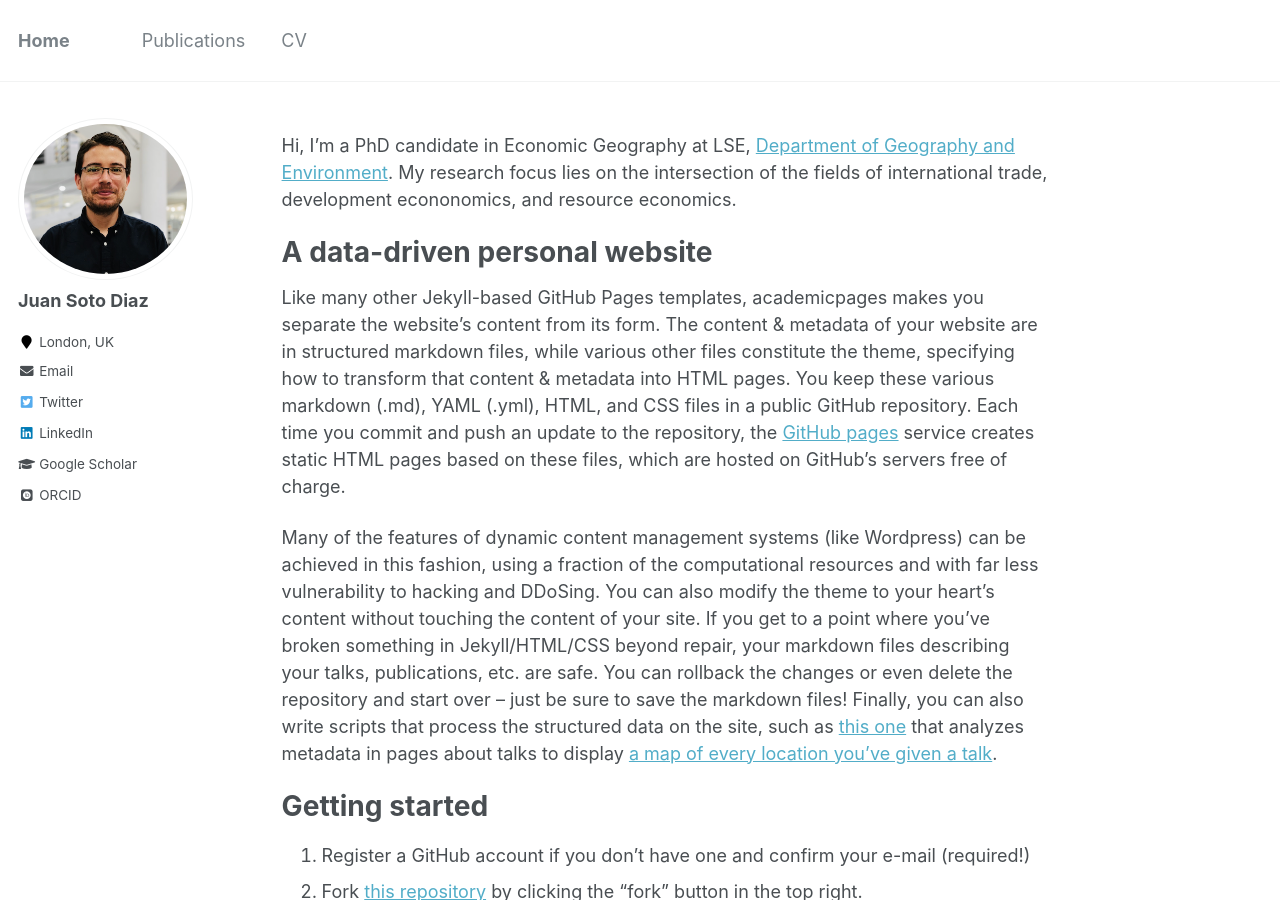
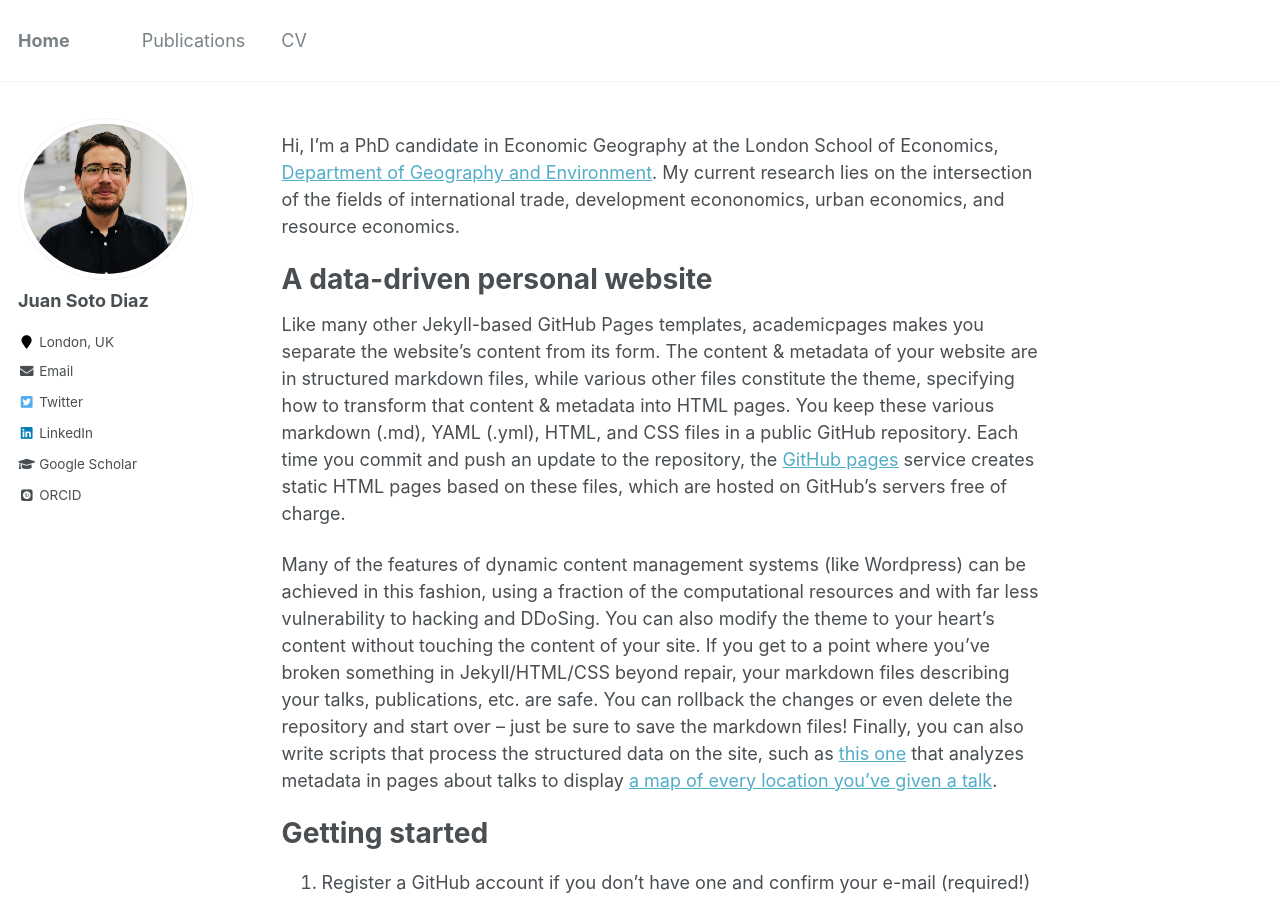
Before and after one commit to pedrofierroz87/pedrofierroz87.github.io, a Jekyll site: the page built from _pages/about.md, in a window 1280 px wide and 900 px high. Built offline with Jekyll 4.4.1, drawn with Linux system fonts in a browser that asks for light colours; some web fonts are replaced.

Commit message:
Update about.md

```diff
--- a/_pages/about.md
+++ b/_pages/about.md
@@ -8,7 +8,7 @@ redirect_from:
   - /about.html
 ---
 
-Hi, I'm a PhD candidate in Economic Geography at LSE, [Department of Geography and Environment](https://www.lse.ac.uk/geography-and-environment). My research focus lies on the intersection of the fields of international trade, development econonomics, and resource economics.
+Hi, I'm a PhD candidate in Economic Geography at the London School of Economics, [Department of Geography and Environment](https://www.lse.ac.uk/geography-and-environment). My current research lies on the intersection of the fields of international trade, development econonomics, urban economics, and resource economics.
 
 A data-driven personal website
 ======
```
